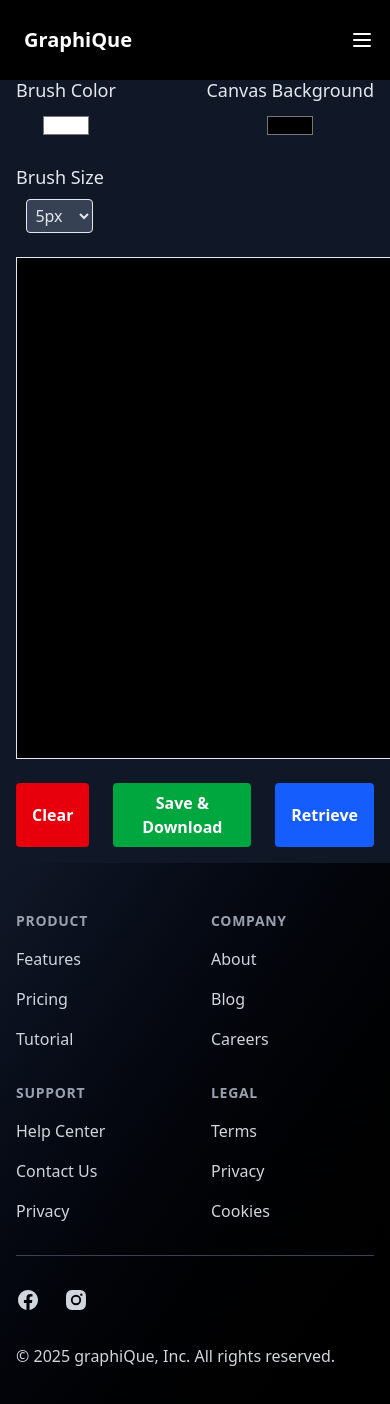
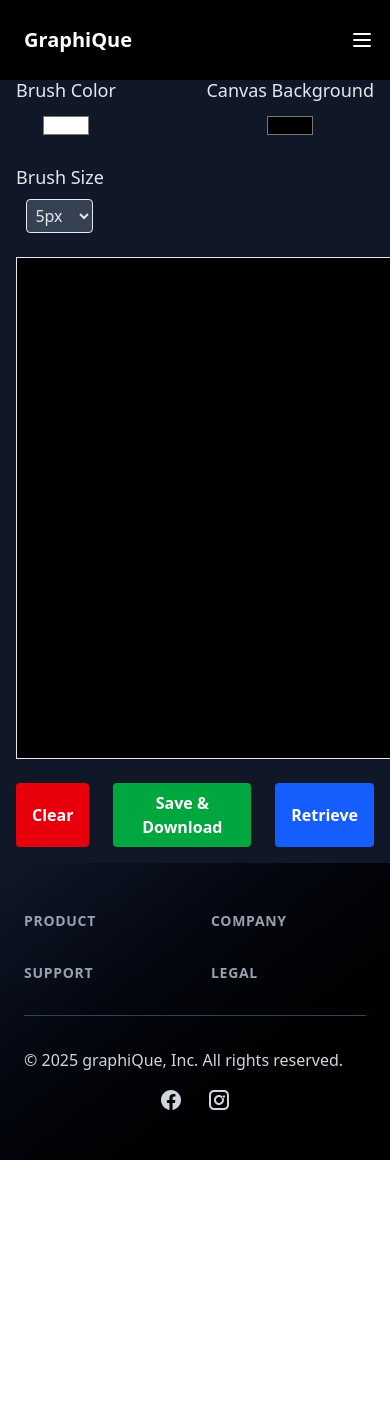
Before and after one commit to bismaysarangi/graphiQue, a React (Vite) app: page /paint-zone in a window 390 px wide. Shown: the top 1404 px of the page. After the commit the page ends 1160 px from the top, so only its background shows below. Built offline with nearby package versions, Linux system fonts and the light colour scheme.

Commit message:
Responsive footer

```diff
--- a/src/pages/Footer.jsx
+++ b/src/pages/Footer.jsx
@@ -1,63 +1,83 @@
 import { Link } from "react-router-dom";
+import { useState, useEffect } from "react";
 
 export default function Footer() {
+  const [isMobile, setIsMobile] = useState(false);
+
+  useEffect(() => {
+    const handleResize = () => {
+      setIsMobile(window.innerWidth < 768);
+    };
+    handleResize();
+    window.addEventListener("resize", handleResize);
+    return () => window.removeEventListener("resize", handleResize);
+  }, []);
+
   return (
-    <footer className="bg-gradient-to-br from-gray-900 to-black text-gray-300 mt-0">
-      <div className="max-w-7xl mx-auto py-12 px-4 sm:px-6 lg:px-8">
+    <footer className="bg-gradient-to-br from-gray-900 to-black text-gray-300 w-full">
+      <div className="max-w-7xl mx-auto py-12 px-6 sm:px-8 lg:px-10">
         <div className="grid grid-cols-2 md:grid-cols-4 gap-8">
+          {(!isMobile || isMobile) && (
+            <>
               <div>
                 <h3 className="text-sm font-semibold text-gray-400 tracking-wider uppercase">Product</h3>
+                {!isMobile && (
                   <ul className="mt-4 space-y-4">
                     <li><Link to="/features" className="hover:text-white">Features</Link></li>
                     <li><Link to="/pricing" className="hover:text-white">Pricing</Link></li>
                     <li><Link to="/tutorial" className="hover:text-white">Tutorial</Link></li>
                   </ul>
+                )}
               </div>
               <div>
                 <h3 className="text-sm font-semibold text-gray-400 tracking-wider uppercase">Company</h3>
+                {!isMobile && (
                   <ul className="mt-4 space-y-4">
                     <li><Link to="/about" className="hover:text-white">About</Link></li>
                     <li><Link to="/blog" className="hover:text-white">Blog</Link></li>
                     <li><Link to="/careers" className="hover:text-white">Careers</Link></li>
                   </ul>
+                )}
               </div>
               <div>
                 <h3 className="text-sm font-semibold text-gray-400 tracking-wider uppercase">Support</h3>
+                {!isMobile && (
                   <ul className="mt-4 space-y-4">
                     <li><Link to="/help" className="hover:text-white">Help Center</Link></li>
                     <li><Link to="/contact" className="hover:text-white">Contact Us</Link></li>
                     <li><Link to="/privacy" className="hover:text-white">Privacy</Link></li>
                   </ul>
+                )}
               </div>
               <div>
                 <h3 className="text-sm font-semibold text-gray-400 tracking-wider uppercase">Legal</h3>
+                {!isMobile && (
                   <ul className="mt-4 space-y-4">
                     <li><Link to="/terms" className="hover:text-white">Terms</Link></li>
                     <li><Link to="/privacy" className="hover:text-white">Privacy</Link></li>
                     <li><Link to="/cookies" className="hover:text-white">Cookies</Link></li>
                   </ul>
+                )}
               </div>
+            </>
+          )}
         </div>
-
-        <div className="mt-8 border-t border-gray-700 pt-8 md:flex md:items-center md:justify-between">
-          <div className="flex space-x-6 md:order-2">
-            <a href="https://facebook.com" target="_blank" rel="noopener noreferrer" className="hover:text-gray-300">
+        <div className="mt-8 border-t border-gray-700 pt-8 flex flex-col md:flex-row md:justify-between md:items-center">
+          <p className="text-base text-left">&copy; {new Date().getFullYear()} graphiQue, Inc. All rights reserved.</p>
+          <div className={`flex space-x-6 ${isMobile ? 'justify-center mt-4' : 'md:ml-auto'}`}>
+            <a href="https://facebook.com" target="_blank" rel="noopener noreferrer" className="hover:text-[#1877F2]">
               <span className="sr-only">Facebook</span>
               <svg className="h-6 w-6" fill="currentColor" viewBox="0 0 24 24">
                 <path fillRule="evenodd" d="M22 12c0-5.523-4.477-10-10-10S2 6.477 2 12c0 4.991 3.657 9.128 8.438 9.878v-6.987h-2.54V12h2.54V9.797c0-2.506 1.492-3.89 3.777-3.89 1.094 0 2.238.195 2.238.195v2.46h-1.26c-1.243 0-1.63.771-1.63 1.562V12h2.773l-.443 2.89h-2.33v6.988C18.343 21.128 22 16.991 22 12z" clipRule="evenodd"/>
               </svg>
             </a>
-            <a href="https://instagram.com" target="_blank" rel="noopener noreferrer" className="hover:text-gray-300">
+            <a href="https://instagram.com" target="_blank" rel="noopener noreferrer" className="hover:text-[#E4405F]">
               <span className="sr-only">Instagram</span>
               <svg className="h-6 w-6" fill="currentColor" viewBox="0 0 24 24">
-                <path fillRule="evenodd" d="M12.315 2c2.43 0 2.784.013 3.808.06 1.064.049 1.791.218 2.427.465a4.902 4.902 0 011.772 1.153 4.902 4.902 0 011.153 1.772c.247.636.416 1.363.465 2.427.048 1.067.06 1.407.06 4.123v.08c0 2.643-.012 2.987-.06 4.043-.049 1.064-.218 1.791-.465 2.427a4.902 4.902 0 01-1.153 1.772 4.902 4.902 0 01-1.772 1.153c-.636.247-1.363.416-2.427.465-1.067.048-1.407.06-4.123.06h-.08c-2.643 0-2.987-.012-4.043-.06-1.064-.049-1.791-.218-2.427-.465a4.902 4.902 0 01-1.772-1.153 4.902 4.902 0 01-1.153-1.772c-.247-.636-.416-1.363-.465-2.427-.047-1.024-.06-1.379-.06-3.808v-.63c0-2.43.013-2.784.06-3.808.049-1.064.218-1.791.465-2.427a4.902 4.902 0 011.153-1.772A4.902 4.902 0 015.45 2.525c.636-.247 1.363-.416 2.427-.465C8.901 2.013 9.256 2 11.685 2h.63zM12 6.865a5.135 5.135 0 110 10.27 5.135 5.135 0 010-10.27zm0 1.802a3.333 3.333 0 100 6.666 3.333 3.333 0 000-6.666zm5.338-3.205a1.2 1.2 0 110 2.4 1.2 1.2 0 010-2.4z" clipRule="evenodd"/>
+                <path fillRule="evenodd" d="M7 2C4.24 2 2 4.24 2 7v10c0 2.76 2.24 5 5 5h10c2.76 0 5-2.24 5-5V7c0-2.76-2.24-5-5-5H7zm10 2c1.66 0 3 1.34 3 3v10c0 1.66-1.34 3-3 3H7c-1.66 0-3-1.34-3-3V7c0-1.66 1.34-3 3-3h10zm-5 3c2.76 0 5 2.24 5 5s-2.24 5-5 5-5-2.24-5-5 2.24-5 5-5zm0 2c-1.66 0-3 1.34-3 3s1.34 3 3 3 3-1.34 3-3-1.34-3-3-3zm4.5-1c-.83 0-1.5.67-1.5 1.5S15.67 10 16.5 10s1.5-.67 1.5-1.5S17.33 7 16.5 7z" clipRule="evenodd"/>
               </svg>
             </a>
           </div>
-
-          <p className="mt-8 text-base md:mt-0 md:order-1">
-            &copy; {new Date().getFullYear()} graphiQue, Inc. All rights reserved.
-          </p>
         </div>
       </div>
     </footer>
--- a/src/pages/Navbar.jsx
+++ b/src/pages/Navbar.jsx
@@ -1,6 +1,5 @@
 import { useState } from "react";
 import { Link as ScrollLink } from "react-scroll";
-import { Link } from "react-router-dom";
 import { LogIn, Menu, X } from "lucide-react";
 
 export default function Navbar() {
@@ -8,9 +7,9 @@ export default function Navbar() {
 
   return (
     <header className="px-4 lg:px-6 h-20 flex items-center fixed top-0 w-full z-50 bg-black bg-opacity-50 backdrop-blur-md">
-      <Link className="flex items-center justify-center text-white" to="/">
+      <ScrollLink className="flex items-center justify-center text-white" to="home" smooth={true} duration={800}>
         <span className="ml-2 text-xl font-bold text-white">GraphiQue</span>
-      </Link>
+      </ScrollLink>
 
       {/* Mobile Menu Button */}
       <button
@@ -22,85 +21,37 @@ export default function Navbar() {
 
       {/* Desktop Menu */}
       <nav className="ml-auto hidden lg:flex items-center gap-4 sm:gap-6">
-        <ScrollLink
-          to="features"
-          smooth={true}
-          duration={800}
-          offset={-80}
-          className="text-sm font-medium text-white hover:text-gray-300 transition-colors cursor-pointer"
-        >
+        <ScrollLink to="features" smooth={true} duration={800} offset={-80} className="text-sm font-medium text-white hover:text-gray-300 transition-colors cursor-pointer">
           Features
         </ScrollLink>
-        <ScrollLink
-          to="how-it-works"
-          smooth={true}
-          duration={800}
-          offset={-80}
-          className="text-sm font-medium text-white hover:text-gray-300 transition-colors cursor-pointer"
-        >
+        <ScrollLink to="how-it-works" smooth={true} duration={800} offset={-80} className="text-sm font-medium text-white hover:text-gray-300 transition-colors cursor-pointer">
           How It Works
         </ScrollLink>
-        <ScrollLink
-          to="faq"
-          smooth={true}
-          duration={800}
-          offset={-80}
-          className="text-sm font-medium text-white hover:text-gray-300 transition-colors cursor-pointer"
-        >
+        <ScrollLink to="faq" smooth={true} duration={800} offset={-80} className="text-sm font-medium text-white hover:text-gray-300 transition-colors cursor-pointer">
           FAQ
         </ScrollLink>
-        <Link
-          className="inline-flex items-center justify-center rounded-full bg-white px-4 py-2 text-sm font-medium text-black transition-colors hover:bg-gray-200"
-          to="/login"
-          aria-label="Login"
-        >
+        <button className="inline-flex items-center justify-center rounded-full bg-white px-4 py-2 text-sm font-medium text-black transition-colors hover:bg-gray-200" aria-label="Login" onClick={() => console.log("Login button clicked")}>
           <LogIn className="mr-2 h-4 w-4" />
           Login
-        </Link>
+        </button>
       </nav>
 
       {/* Mobile Menu - Small Dropdown */}
       {isOpen && (
         <div className="absolute top-16 right-4 w-48 bg-black bg-opacity-90 rounded-lg shadow-lg flex flex-col items-start gap-2 py-3 px-4 lg:hidden">
-          <ScrollLink
-            to="features"
-            smooth={true}
-            duration={800}
-            offset={-80}
-            className="text-sm font-medium text-white hover:text-gray-300 transition-colors cursor-pointer w-full"
-            onClick={() => setIsOpen(false)}
-          >
+          <ScrollLink to="features" smooth={true} duration={800} offset={-80} className="text-sm font-medium text-white hover:text-gray-300 transition-colors cursor-pointer w-full" onClick={() => setIsOpen(false)}>
             Features
           </ScrollLink>
-          <ScrollLink
-            to="how-it-works"
-            smooth={true}
-            duration={800}
-            offset={-80}
-            className="text-sm font-medium text-white hover:text-gray-300 transition-colors cursor-pointer w-full"
-            onClick={() => setIsOpen(false)}
-          >
+          <ScrollLink to="how-it-works" smooth={true} duration={800} offset={-80} className="text-sm font-medium text-white hover:text-gray-300 transition-colors cursor-pointer w-full" onClick={() => setIsOpen(false)}>
             How It Works
           </ScrollLink>
-          <ScrollLink
-            to="faq"
-            smooth={true}
-            duration={800}
-            offset={-80}
-            className="text-sm font-medium text-white hover:text-gray-300 transition-colors cursor-pointer w-full"
-            onClick={() => setIsOpen(false)}
-          >
+          <ScrollLink to="faq" smooth={true} duration={800} offset={-80} className="text-sm font-medium text-white hover:text-gray-300 transition-colors cursor-pointer w-full" onClick={() => setIsOpen(false)}>
             FAQ
           </ScrollLink>
-          <Link
-            className="inline-flex items-center justify-center rounded-full bg-white px-4 py-2 text-sm font-medium text-black transition-colors hover:bg-gray-200 w-full"
-            to="/login"
-            aria-label="Login"
-            onClick={() => setIsOpen(false)}
-          >
+          <button className="inline-flex items-center justify-center rounded-full bg-white px-4 py-2 text-sm font-medium text-black transition-colors hover:bg-gray-200 w-full" aria-label="Login" onClick={() => setIsOpen(false)}>
             <LogIn className="mr-2 h-4 w-4" />
             Login
-          </Link>
+          </button>
         </div>
       )}
     </header>
```
Lines whose indentation alone changed are shown as unchanged.
